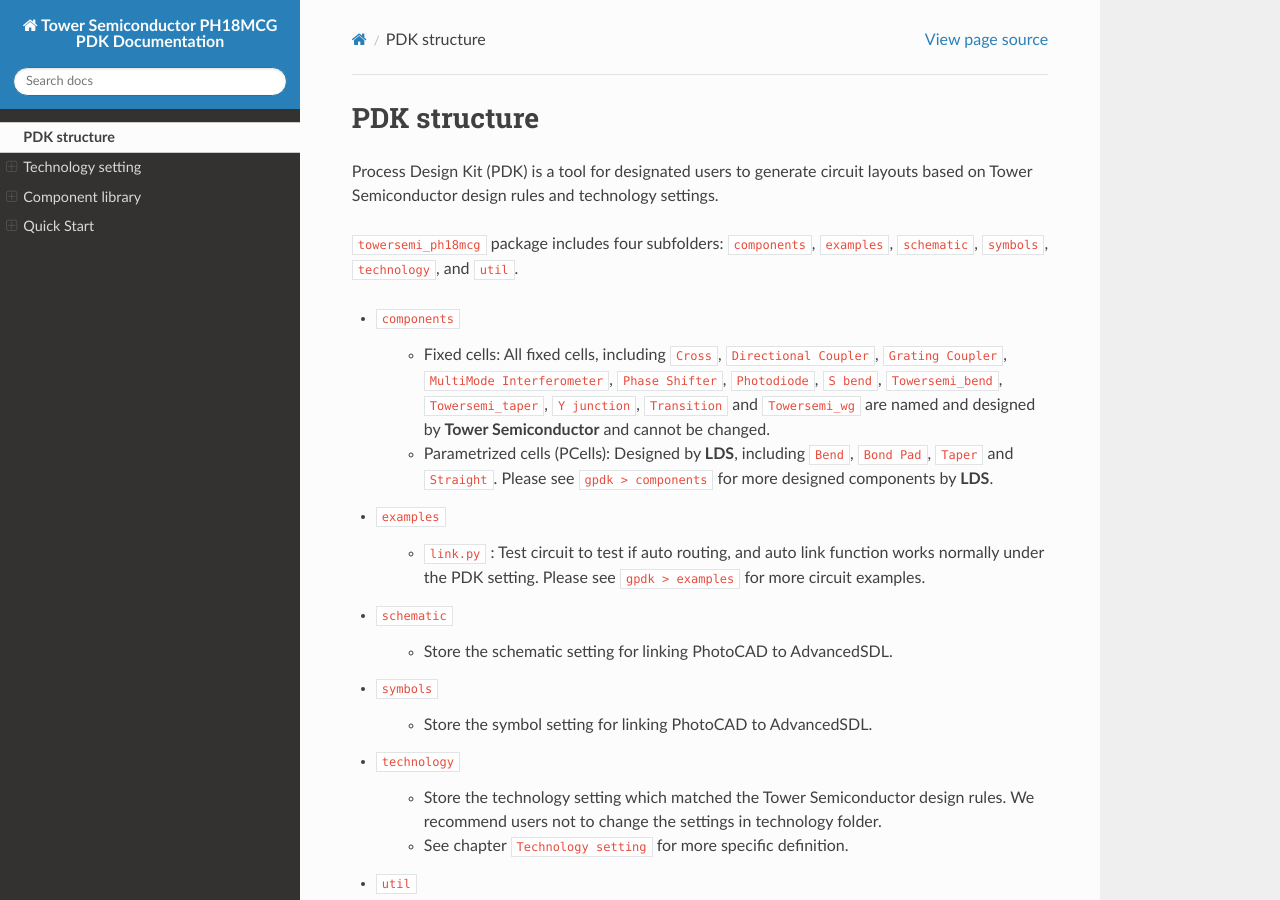
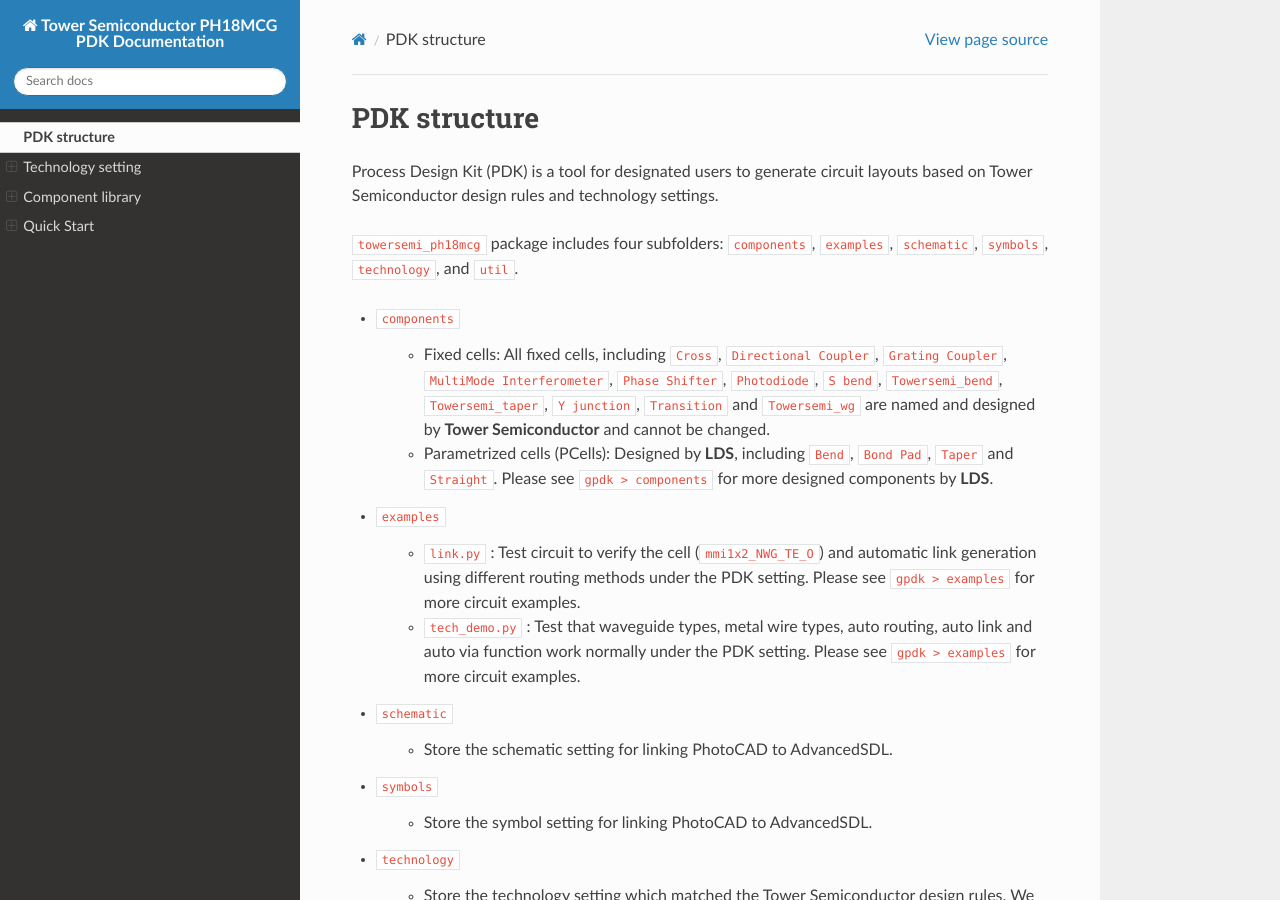
Before and after one commit to Latitudeda/Towersemi_ph18mcg, a Sphinx documentation site: the page built from docs/source/source/structure/index.rst, in a window 1280 px wide and 900 px high. Built offline with Sphinx 7.4.7 and the Read the Docs theme 3.1.0, drawn with Linux system fonts in a browser that asks for light colours; pages that are not in the unit, such as notebooks, are missing from menus.

Commit message:
update_260922

```diff
--- a/docs/source/source/structure/index.rst
+++ b/docs/source/source/structure/index.rst
@@ -13,7 +13,9 @@
 
 * ``examples``
 
-    * ``link.py`` : Test circuit to test if auto routing, and auto link function works normally under the PDK setting. Please see ``gpdk > examples`` for more circuit examples.
+    * ``link.py`` : Test circuit to verify the cell (``mmi1x2_NWG_TE_O``) and automatic link generation using different routing methods under the PDK setting. Please see ``gpdk > examples`` for more circuit examples.
+
+    * ``tech_demo.py`` : Test that waveguide types, metal wire types, auto routing, auto link and auto via function work normally under the PDK setting. Please see ``gpdk > examples`` for more circuit examples.
 
 * ``schematic``
 
--- a/docs/source/source/tech/auto_transition.rst
+++ b/docs/source/source/tech/auto_transition.rst
@@ -3,6 +3,6 @@
 
 Define the transition between different waveguide types.
 
-In towersemi_ph18mcg PDK, a taper will be added between two same type of waveguides with different width and a transition will be added between two different type of waveguides.
+In towersemi_ph18mcg PDK, a taper will be added between two waveguides of the same type with different widths and a transition will be added between two waveguides of different types.
 
 Users are allowed to define the taper and set ``DEFAULT`` to their own specific transition policy. Please see ``gpdk > components > transition`` for more examples.
--- a/docs/source/source/tech/wg_constant.rst
+++ b/docs/source/source/tech/wg_constant.rst
@@ -1,4 +1,4 @@
 constant.py
 ===================
 
-To define the width of the waveguide. The value will be set in each WG class in ``wg>__init__.py``.
+Define the width of the waveguide. The value will be set in each WG class in ``wg>__init__.py``.
--- a/requirements.txt
+++ b/requirements.txt
@@ -1,2 +1,2 @@
-sphinx-multiproject==1.0.0rc1
+sphinx-multiproject
 sphinx-rtd-theme
```
Also changed, not shown: .readthedocs.yaml.
